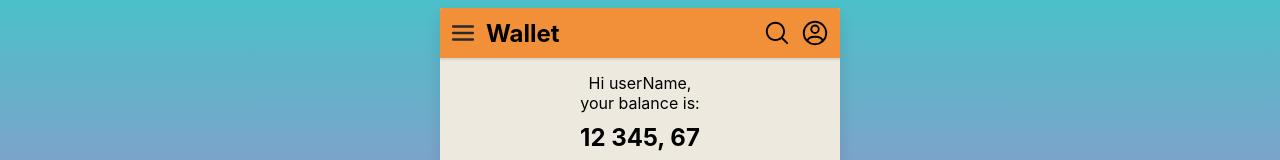
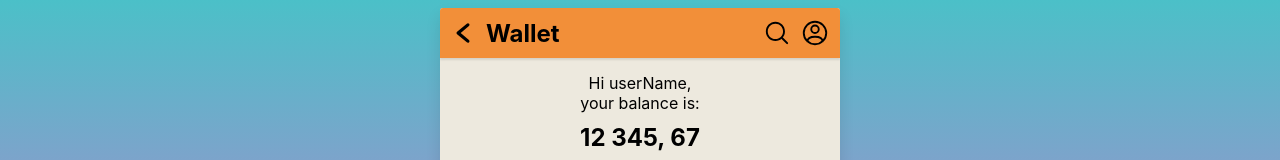
Before and after one commit to mykhailotsynkevych/react-app-wallet, a React (Create React App) app: page / in a window 1280 px wide. Shown: the top 160 px of the page. Built offline with nearby package versions, Linux system fonts and the light colour scheme.

Commit message:
fix main route

```diff
--- a/src/App.js
+++ b/src/App.js
@@ -23,7 +23,7 @@ const App = () => {
           <Route path="/categories" element={<Categories />}>
             <Route path=":categoriesArt" element={<CategoriesList />} />
           </Route>
-          <Route path="*" element={<Navigate to="/" />} />
+          <Route path="*" element={<Navigate to="/react-app-wallet" />} />
         </Routes>
       </div>
     </div>
--- a/src/components/Header/Header.jsx
+++ b/src/components/Header/Header.jsx
@@ -25,8 +25,8 @@ const Header = () => {
   console.log(params)
 
   const handleToggleIcon = () => {
-    params['*'] === "" && menuToggle();
-    params['*'] !== "" && navigate('/');
+    params['*'] === "react-app-wallet" && menuToggle();
+    params['*'] !== "" && navigate('react-app-wallet');
   };
 
   return (
@@ -39,7 +39,7 @@ const Header = () => {
         isOpen={isOpenMenu}
         onClick={() => {handleToggleIcon()}}
       >
-        <img src={params['*'] === "" ? menuBurger : returnArrow} alt="icon" />
+        <img src={params['*'] === "react-app-wallet" ? menuBurger : returnArrow} alt="icon" />
       </StyledMenuBurger>
       <StyledMainTitle>{title}</StyledMainTitle>
       <StyledIconFind
```
